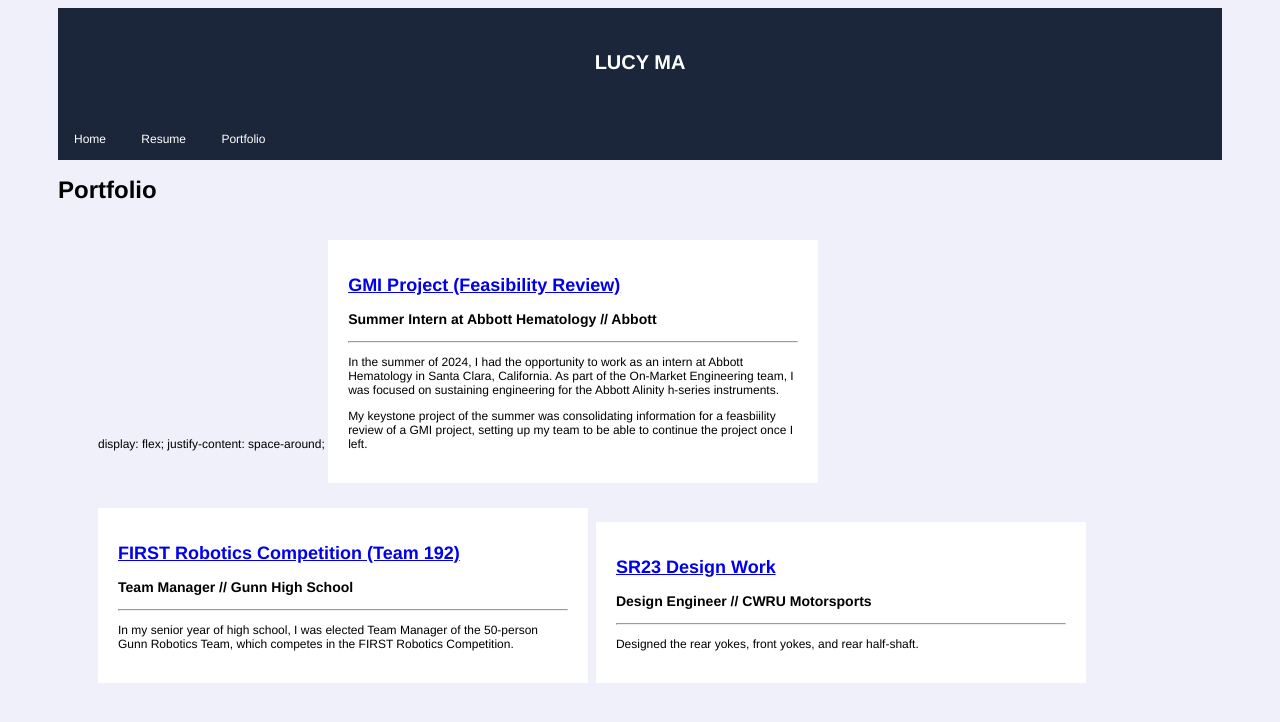
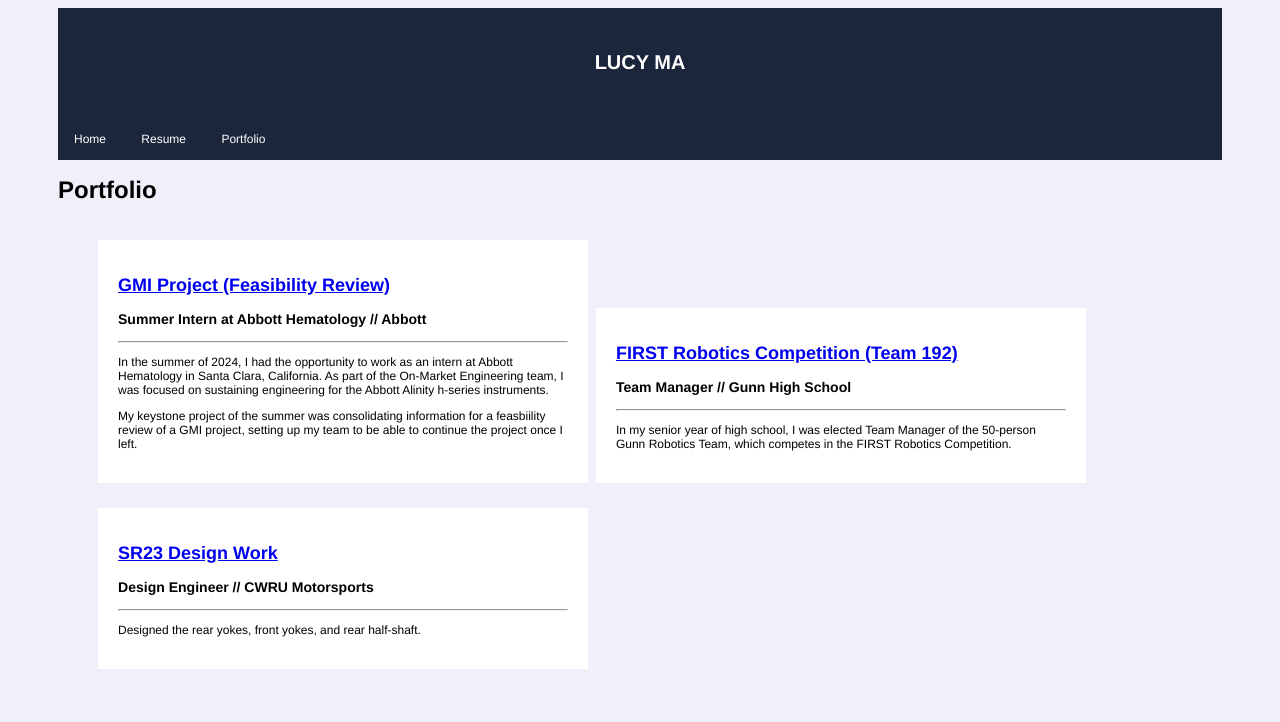
Before and after one commit to lucyttma/lucyttma.github.io, a Jekyll site: the page built from static/portfolio.html, in a window 1280 px wide. Shown: the top 722 px of the page. Built offline with Jekyll 4.4.1, drawn with Linux system fonts in a browser that asks for light colours.

Commit message:
Update portfolio.html

```diff
--- a/static/portfolio.html
+++ b/static/portfolio.html
@@ -5,8 +5,6 @@ title: Portfolio
 <h1>Portfolio</h1>
 
 <ul>
-  display: flex;
-  justify-content: space-around;
   {% for project in site.portfolio %}
       <div class="div-portfolio" >
         <h2><a href="{{ project.url }}">{{ project.name }}</a></h2>
```
